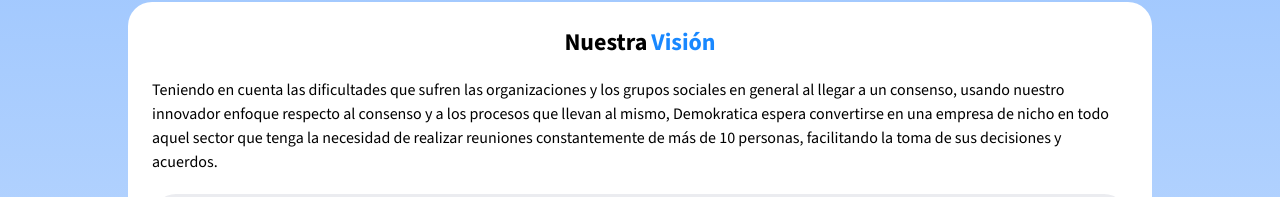
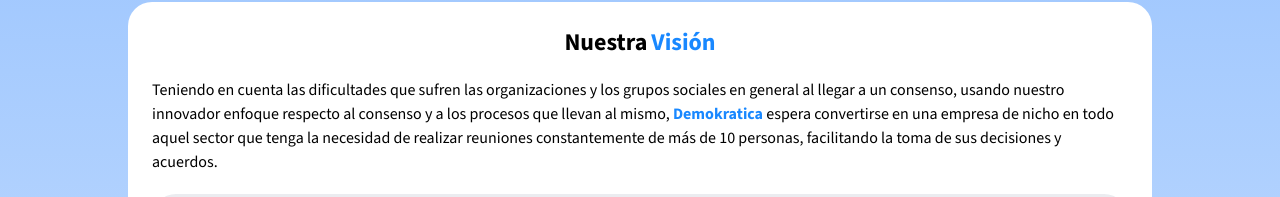
Before and after one commit to cesarALS/demokratica-frontend, a Next.js app: page /conozcanos in a window 1280 px wide. Shown: the part 489-686 px from the top of the page. Built offline with nearby package versions, Linux system fonts and the light colour scheme.

Commit message:
Palabra "Demokratica" resaltada dentro de los contenidos de la misión y visión.

```diff
--- a/src/templates/1.molecules/0.VisionMisionField.tsx
+++ b/src/templates/1.molecules/0.VisionMisionField.tsx
@@ -1,5 +1,5 @@
 import Image from "next/image";
-
+import { highlightWord } from "@/utils/highlightWord";
 interface VisionMisionFieldProps {
   title: string;
   content: string;
@@ -14,6 +14,7 @@
   let fieldStyle: string =
     "flex items-center justify-around w-[80%] bg-white gap-5 rounded-3xl p-6" +
     (title === "Visión" ? " flex-col" : " flex-col");
+
   return (
     <div className={fieldStyle}>
       <span className="flex flex-row text-2xl">
@@ -21,7 +22,8 @@
         <span className="text-AccentBlue font-bold ml-1">{title}</span>
       </span>
 
-      <span>{content}</span>
+      <span>{highlightWord(content, "Demokratica")}</span>
+
       <div className="rounded-3xl bg-ThirdGray p-5">
         <Image
           src={imgURL}
--- /dev/null
+++ b/src/utils/highlightWord.tsx
@@ -0,0 +1,18 @@
+import { JSX } from "react";
+/* Función para resaltar la palabra que se envia como parámetro dentro de un String */
+export const highlightWord = (text: string, word: string) => {
+  const parts = text.split(word);
+  let result: (string | JSX.Element)[] = [];
+  parts.forEach((part, index) => {
+    if (part === "" && index !== parts.length - 1) {
+      result.push(<span className="text-AccentBlue font-bold">Demokratica</span>);
+    } else if (part !== "" && index !== parts.length - 1) {
+      result.push(part);
+      result.push(<span className="text-AccentBlue font-bold">Demokratica</span>);
+    } else {
+      result.push(part);
+    }
+  });
+
+  return result;
+};
```
